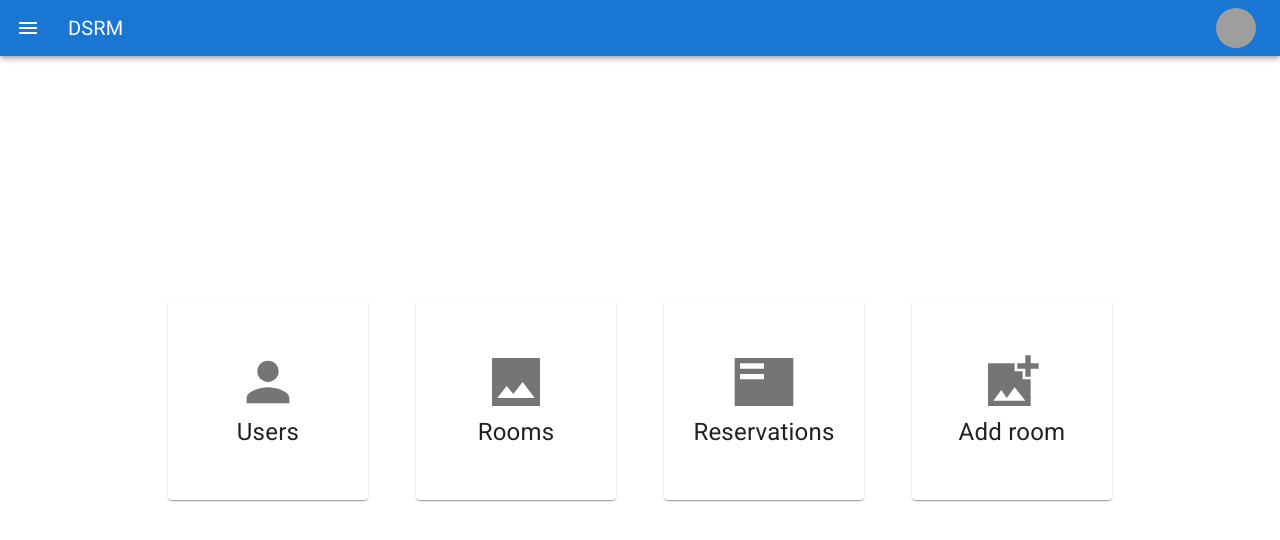
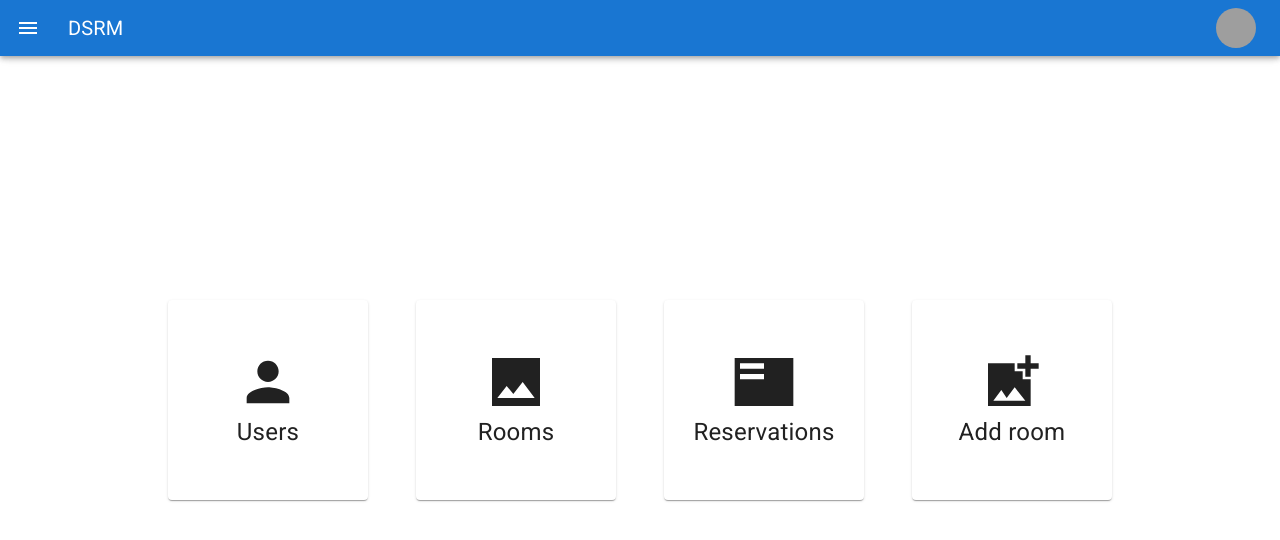
Before and after one commit to dorm-social-room-manager/dsrm-frontend, a React (Vite) app: page /dashboard in a window 1280 px wide. Shown: the top 540 px of the page. Built offline with nearby package versions, Linux system fonts and the light colour scheme; grey boxes are pictures that could not be loaded.

Commit message:
feat: added transition
Related work item: GH-13

```diff
--- a/src/components/DashboardCard/DashboardCard.tsx
+++ b/src/components/DashboardCard/DashboardCard.tsx
@@ -16,7 +16,10 @@ export function DashboardCard(props: DashboardItem) {
           sx={{
             '&:hover': {
               bgcolor: 'secondary.main',
+              color: 'secondary.contrastText',
             },
+            transitionDuration: '0.3s',
+            transitionProperty: 'all',
           }}
         >
           <Box
@@ -31,7 +34,7 @@ export function DashboardCard(props: DashboardItem) {
               sx={{
                 fontSize: 64,
               }}
-              color='action'
+              color={'inherit'}
               component={props.icon}
             />
             <Typography
```
